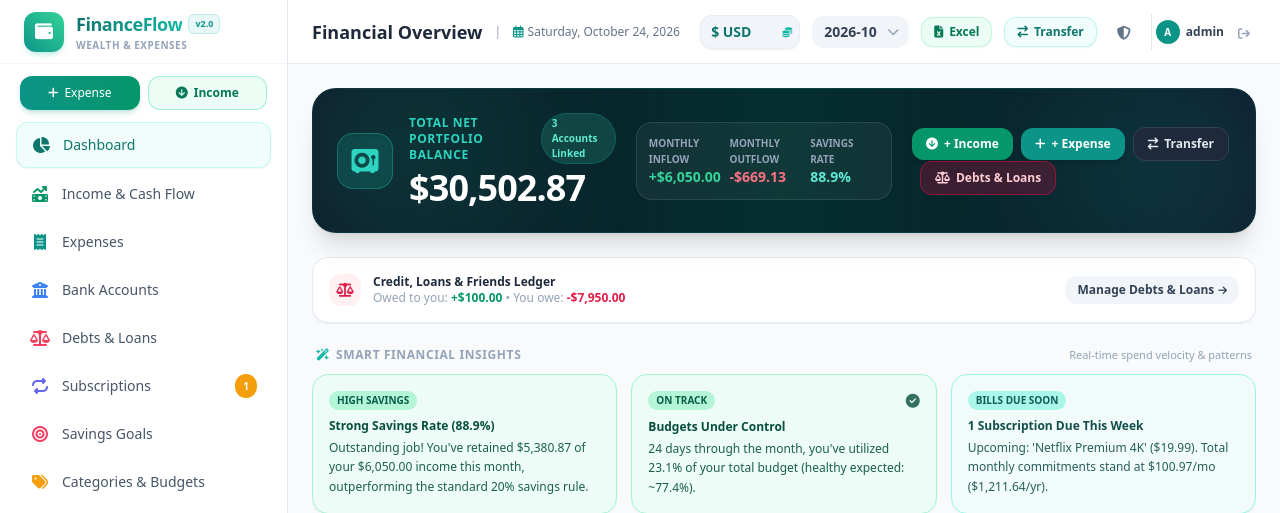
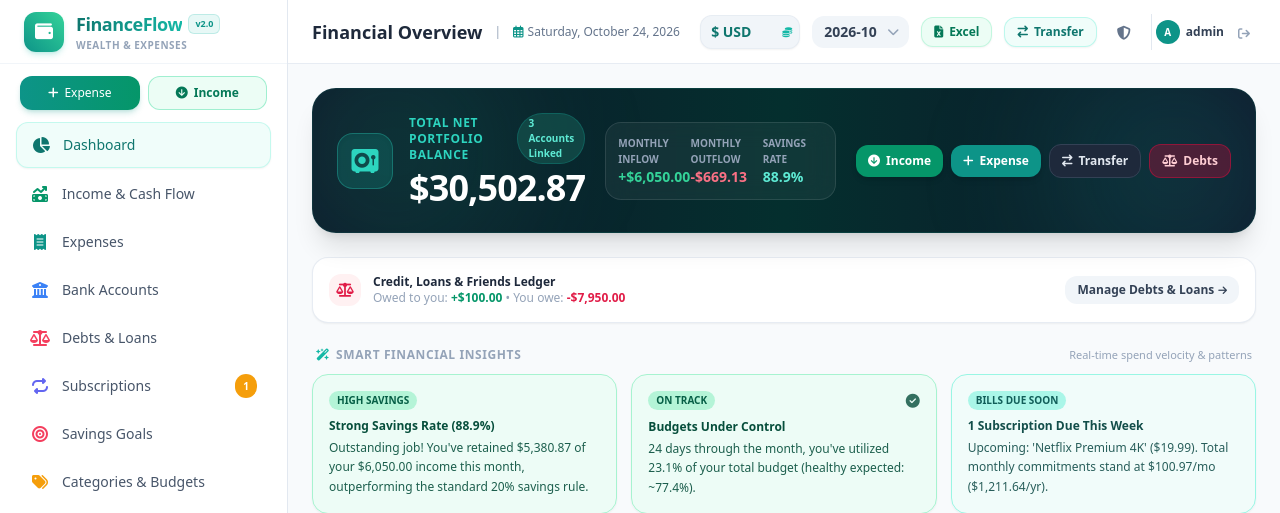
Before and after one commit to Akhil-Binu/personal-expense-tracker, a Flask app: page / in a window 1280 px wide. Shown: the top 513 px of the page. Run offline with Flask 3, Linux system fonts and the light colour scheme; the visitor is signed in with stand-in values (Sample User, id 1); data comes from the database, SQL or seed files in the repository; data that the repository does not hold is empty; some libraries are stand-ins or nearby versions.

Commit message:
Fix button alignment and remove duplicate plus prefix in dashboard banner

```diff
--- a/templates/index.html
+++ b/templates/index.html
@@ -47,22 +47,22 @@
             </div>
 
             <!-- Right: Action Shortcuts -->
-            <div class="flex items-center space-x-2 flex-wrap">
-                <button onclick="openAddIncomeModal()" class="px-3.5 py-2 rounded-xl text-xs font-bold bg-emerald-600 hover:bg-emerald-500 text-white transition-all shadow-md active:scale-95 flex items-center space-x-1.5">
+            <div class="grid grid-cols-2 sm:flex sm:items-center gap-2">
+                <button onclick="openAddIncomeModal()" class="px-3 py-2 rounded-xl text-xs font-bold bg-emerald-600 hover:bg-emerald-500 text-white transition-all shadow-md active:scale-95 flex items-center justify-center space-x-1.5 whitespace-nowrap">
                     <i class="fa-solid fa-circle-arrow-down text-xs"></i>
-                    <span>+ Income</span>
+                    <span>Income</span>
                 </button>
-                <button onclick="openAddExpenseModal()" class="px-3.5 py-2 rounded-xl text-xs font-bold bg-teal-600 hover:bg-teal-500 text-white transition-all shadow-md active:scale-95 flex items-center space-x-1.5">
+                <button onclick="openAddExpenseModal()" class="px-3 py-2 rounded-xl text-xs font-bold bg-teal-600 hover:bg-teal-500 text-white transition-all shadow-md active:scale-95 flex items-center justify-center space-x-1.5 whitespace-nowrap">
                     <i class="fa-solid fa-plus text-xs"></i>
-                    <span>+ Expense</span>
+                    <span>Expense</span>
                 </button>
-                <button onclick="openTransferModal()" class="px-3.5 py-2 rounded-xl text-xs font-bold bg-slate-800 hover:bg-slate-700 text-slate-200 border border-slate-700 transition-all active:scale-95 flex items-center space-x-1.5">
+                <button onclick="openTransferModal()" class="px-3 py-2 rounded-xl text-xs font-bold bg-slate-800 hover:bg-slate-700 text-slate-200 border border-slate-700 transition-all active:scale-95 flex items-center justify-center space-x-1.5 whitespace-nowrap">
                     <i class="fa-solid fa-arrow-right-arrow-left text-xs"></i>
                     <span>Transfer</span>
                 </button>
-                <a href="{{ url_for('debts_page') }}" class="px-3.5 py-2 rounded-xl text-xs font-bold bg-rose-900/40 hover:bg-rose-800/60 text-rose-200 border border-rose-700/60 transition-all active:scale-95 flex items-center space-x-1.5">
+                <a href="{{ url_for('debts_page') }}" class="px-3 py-2 rounded-xl text-xs font-bold bg-rose-900/50 hover:bg-rose-800/70 text-rose-200 border border-rose-700/60 transition-all active:scale-95 flex items-center justify-center space-x-1.5 whitespace-nowrap">
                     <i class="fa-solid fa-scale-balanced text-xs"></i>
-                    <span>Debts & Loans</span>
+                    <span>Debts</span>
                 </a>
             </div>
         </div>
```
